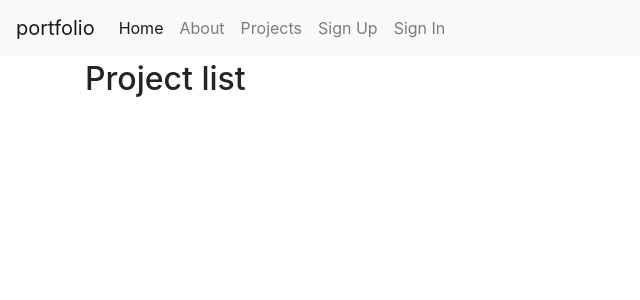
After one commit to Pompeiro/portfolio, a Django app: page /portfolioapp/ in a window 1280 px wide. The commit adds this page. Shown: the top 300 px of the page, without its empty margins (0-640 px from the left). Run offline with Django 3.2, Linux system fonts and the light colour scheme; data that the repository does not hold is empty; some libraries are stand-ins or nearby versions.

Commit message:
Implement project list page, add navbar link

```diff
--- a/config/urls.py
+++ b/config/urls.py
@@ -15,6 +15,10 @@ urlpatterns = [
     # User management
     path("users/", include("portfolio.users.urls", namespace="users")),
     path("accounts/", include("allauth.urls")),
+    path(
+        "portfolioapp/",
+        include("portfolio.portfolioapp.urls", namespace="portfolioapp"),
+    ),
     # Your stuff: custom urls includes go here
 ] + static(settings.MEDIA_URL, document_root=settings.MEDIA_ROOT)
 
--- /dev/null
+++ b/portfolio/portfolioapp/urls.py
@@ -0,0 +1,12 @@
+from django.urls import path
+
+from . import views
+
+app_name = "portfolioapp"
+urlpatterns = [
+    path(
+        route="",
+        view=views.PortfolioProjectListView.as_view(),
+        name="list",
+    )
+]
--- a/portfolio/portfolioapp/views.py
+++ b/portfolio/portfolioapp/views.py
@@ -1,3 +1,7 @@
-# from django.shortcuts import render
+from django.views.generic import ListView
 
-# Create your views here.
+from .models import PortfolioProject
+
+
+class PortfolioProjectListView(ListView):
+    model = PortfolioProject
--- a/portfolio/templates/base.html
+++ b/portfolio/templates/base.html
@@ -58,6 +58,9 @@
             <li class="nav-item">
               <a class="nav-link" href="{% url 'about' %}">About</a>
             </li>
+            <li class="nav-item">
+              <a id="log-in-link" class="nav-link" href="{% url 'portfolioapp:list' %}">Projects</a>
+            </li>
             {% if request.user.is_authenticated %}
               <li class="nav-item">
                 {# URL provided by django-allauth/account/urls.py #}
--- /dev/null
+++ b/portfolio/templates/portfolioapp/portfolioproject_list.html
@@ -0,0 +1,13 @@
+{% extends "base.html" %}
+
+{% block title %}Project list{% endblock title %}
+
+{% block content %}
+<h2>Project list</h2>
+
+<ul>
+  {% for project in portfolioproject_list %}
+    <li><a href="#TODO">{{ project.title }}</a></li>
+  {% endfor %}
+</ul>
+{% endblock content %}
```
